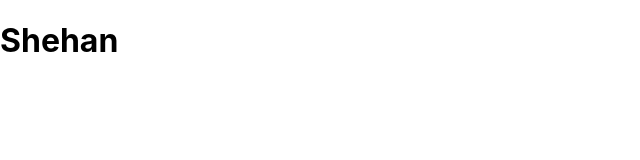
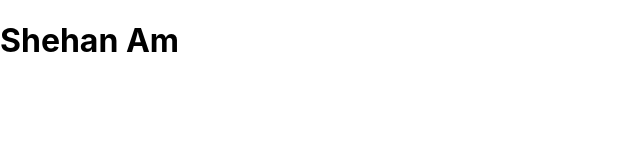
Before and after one commit to shehanamarasinghe/gym-web, a React (Create React App) app: page / in a window 1280 px wide. Shown: the top 160 px of the page, without its empty margins (0-640 px from the left). Built offline with nearby package versions, Linux system fonts and the light colour scheme.

Commit message:
first commit

```diff
--- a/src/App.js
+++ b/src/App.js
@@ -4,7 +4,7 @@ import './App.css';
 function App() {
   return (
     <div className="App">
-      <h1>Shehan</h1>
+      <h1>Shehan Am</h1>
     </div>
   );
 }
```
